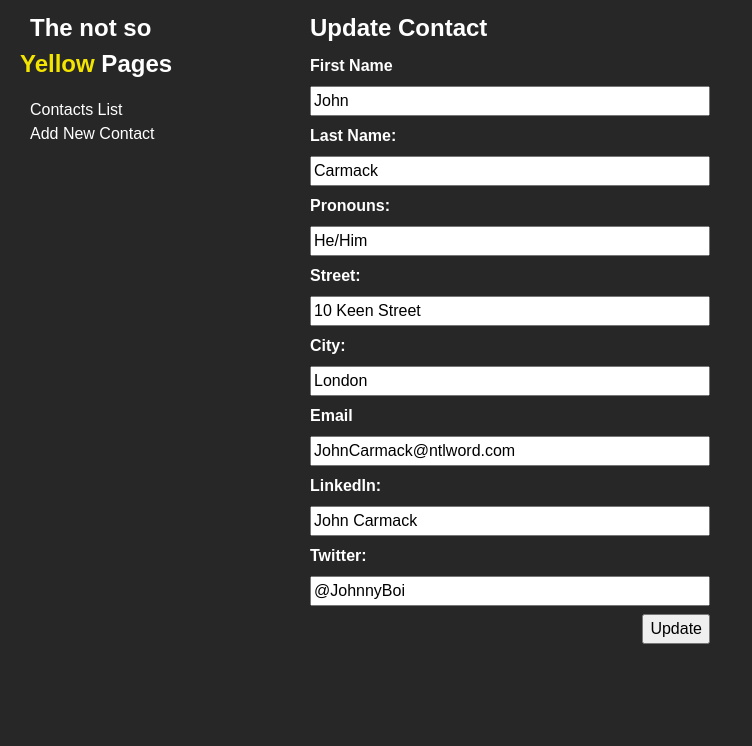
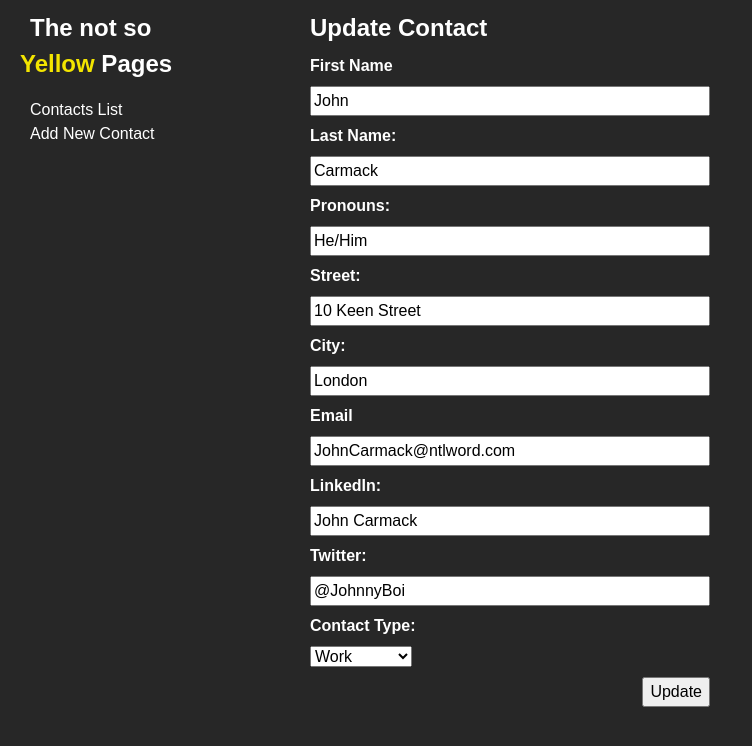
Before and after one commit to boolean-uk/react-address-book, a React (Create React App) app: page /contacts/1/edit in a window 1280 px wide. Shown: the top 746 px of the page, without its empty margins (0-752 px from the left). Built offline with nearby package versions, Linux system fonts and the light colour scheme; data requests are answered from the project's data file.

Commit message:
Contact type can be added/edited, and is displayed in ContactsList/Views

```diff
--- a/db/db.json
+++ b/db/db.json
@@ -9,7 +9,8 @@
       "email": "JohnCarmack@ntlword.com",
       "linkedIn": "John Carmack",
       "twitter": "@JohnnyBoi",
-      "pronouns": "He/Him"
+      "pronouns": "He/Him",
+      "type": "Work"
     },
     {
       "id": 2,
@@ -20,7 +21,8 @@
       "pronouns": "She/Her",
       "email": "GHopper@hotmail.com",
       "linkedIn": "Grace Hopper",
-      "twitter": "@GrassHopper"
+      "twitter": "@GrassHopper",
+      "type": "Personal"
     },
     {
       "firstName": "John",
@@ -31,7 +33,8 @@
       "email": "JohnDoe@hotmail.com",
       "twitter": "@JohnnyD",
       "linkedIn": "John Doe",
-      "pronouns": "He/Him"
+      "pronouns": "He/Him",
+      "type": "Work"
     },
     {
       "firstName": "Dave",
@@ -42,7 +45,8 @@
       "linkedIn": "Dave",
       "twitter": "Dex",
       "id": 3,
-      "pronouns": "He/Him"
+      "pronouns": "He/Him",
+      "type": "Personal"
     },
     {
       "firstName": "TestFN",
@@ -53,7 +57,8 @@
       "linkedIn": "Test LinkedIn",
       "twitter": "@TestOnTwitter",
       "id": 5,
-      "pronouns": "They/It"
+      "pronouns": "They/It",
+      "type": "Work"
     }
   ],
   "meetings": [
@@ -62,21 +67,24 @@
       "name": "meeting 1",
       "date": "22/11/22",
       "time": "15:00",
-      "location": "Office floor"
+      "location": "Office floor",
+      "contactId": "5"
     },
     {
       "id": "2",
       "name": "meeting 2",
       "date": "28/11/22",
       "time": "17:30",
-      "location": "Room 2"
+      "location": "Room 2",
+      "contactId": "4"
     },
     {
       "id": "3",
       "name": "meeting 3",
       "date": "09/01/23",
       "time": "9:30",
-      "location": "Zoom"
+      "location": "Zoom",
+      "contactId": "3"
     },
     {
       "name": "Project 1",
--- a/src/App.js
+++ b/src/App.js
@@ -12,7 +12,6 @@ export default function App() {
   const [contacts, setContacts] = useState([])
   const [loading, setLoading] = useState(true)
 
-  //TODO: Load all contacts on useEffect when component first renders
   useEffect(() => {
     fetch('http://localhost:4000/contacts')
       .then(res => res.json())
@@ -27,7 +26,6 @@ export default function App() {
       <nav>
         <h2><Link to='/'>The not so <br /> <span>Yellow</span> Pages</Link></h2>
         <ul>
-          {/* TODO: Make these links */}
           <li><Link to='/'>Contacts List</Link></li>
           <li><Link to='/contacts/add'>Add New Contact</Link></li>
         </ul>
--- a/src/components/ContactsAdd.js
+++ b/src/components/ContactsAdd.js
@@ -1,5 +1,5 @@
 import { useState } from "react"
-import { Navigate, useNavigate } from "react-router-dom";
+import { useNavigate } from "react-router-dom";
 
 const initialState = {
   "firstName": "",
@@ -9,6 +9,7 @@ const initialState = {
   "city": "",
   "linkedIn": "",
   "twitter": "",
+  "type": ""
 }
 
 function ContactsAdd(props) {
@@ -142,6 +143,12 @@ function ContactsAdd(props) {
         required
       />
 
+      <label htmlFor="contactType">Contact Type:</label>
+      <select name='type' onChange={handleChange} value={contactData.type}>
+        <option>Personal</option>
+        <option>Work</option>
+      </select>
+
       <div className="actions-section">
         <button className="button" type="submit">
           Create
--- a/src/components/ContactsEdit.js
+++ b/src/components/ContactsEdit.js
@@ -125,7 +125,7 @@ function ContactsEdit(props) {
         required
       />
 
-  <label htmlFor="linkedIn">LinkedIn:</label>
+      <label htmlFor="linkedIn">LinkedIn:</label>
       <input
         id="linkedIn"
         name="linkedIn"
@@ -136,7 +136,7 @@ function ContactsEdit(props) {
         required
       />
 
-  <label htmlFor="twitter">Twitter:</label>
+      <label htmlFor="twitter">Twitter:</label>
       <input
         id="twitter"
         name="twitter"
@@ -146,6 +146,13 @@ function ContactsEdit(props) {
         value={contactData.twitter}
         required
       />
+
+      <label htmlFor="contactType">Contact Type:</label>
+      <select name='type' onChange={handleChange} value={contactData.type}>
+        <option>Select type </option>
+        <option>Personal</option>
+        <option>Work</option>
+      </select>
 
       <div className="actions-section">
         <button className="button" type="submit">
--- a/src/components/ContactsList.js
+++ b/src/components/ContactsList.js
@@ -39,12 +39,12 @@ function ContactsList(props) {
         <Spinner /> :
         <ul className="contacts-list">
         {contacts.map((contact, index) => {
-          const { firstName, lastName } = contact
+          const { firstName, lastName, type } = contact
           console.log(firstName, lastName)
           return (
             <li className="contact" key={index}>
               <p>
-                {firstName} {lastName}
+                {firstName} {lastName} ({type})
               </p>
               <p>
                 <Link to={`/contacts/${contact.id}/view`}>View</Link>
--- a/src/components/ContactsView.js
+++ b/src/components/ContactsView.js
@@ -21,7 +21,7 @@ function ContactsView(props) {
 
   return (
     <div>
-      <h2>{contact.firstName} {contact.lastName}</h2>
+      <h2>{contact.firstName} {contact.lastName} ({contact.type})</h2>
       <p>Pronouns: {contact.pronouns}</p>
       <p>Address: {contact.street}, {contact.city}</p>
       <br></br>
--- a/src/components/Meetings.js
+++ b/src/components/Meetings.js
@@ -62,7 +62,7 @@ function Meetings(props) {
 
       <form className='form-stack meeting-form' onSubmit={handleSubmit}>
         <h3 className='meetings-subheadings'>New Meeting:</h3>
-        {/* name input */}
+
         <label htmlFor='name'>Name: </label>
         <input
           type="text"
@@ -74,7 +74,6 @@ function Meetings(props) {
           value={meetingData.name}
         />
 
-        {/* date input */}
         <label htmlFor='date'>Date: </label>
         <input
           type="date"
@@ -86,7 +85,6 @@ function Meetings(props) {
           className='meeting-form-date'
         />
 
-        {/* time input */}
         <label htmlFor='time'>Time: </label>
         <input
           type="time"
@@ -98,7 +96,6 @@ function Meetings(props) {
           className='meeting-form-time'
         />
 
-        {/* location input */}
         <label htmlFor='location'>Location: </label>
         <input
           type="text"
```
